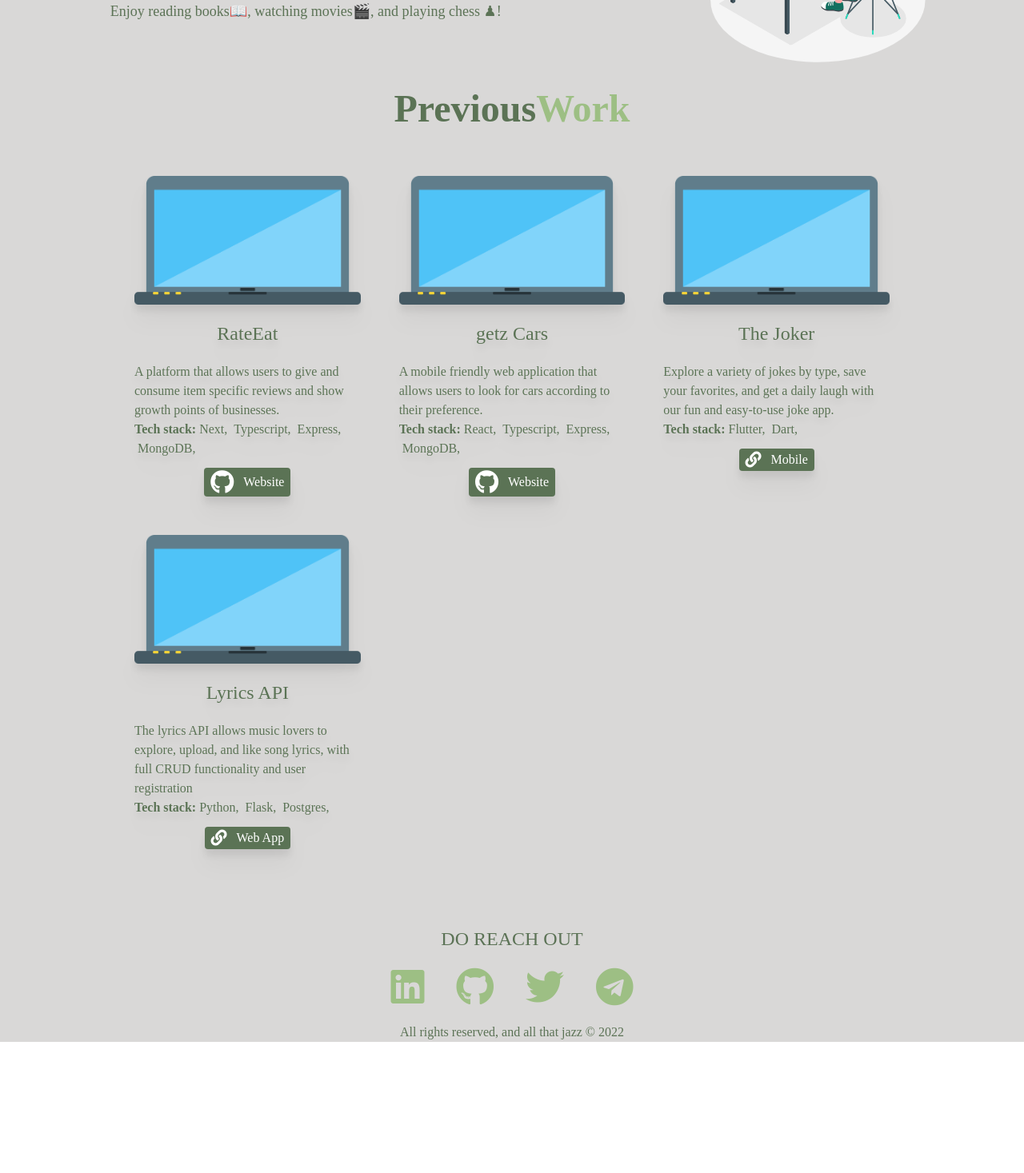
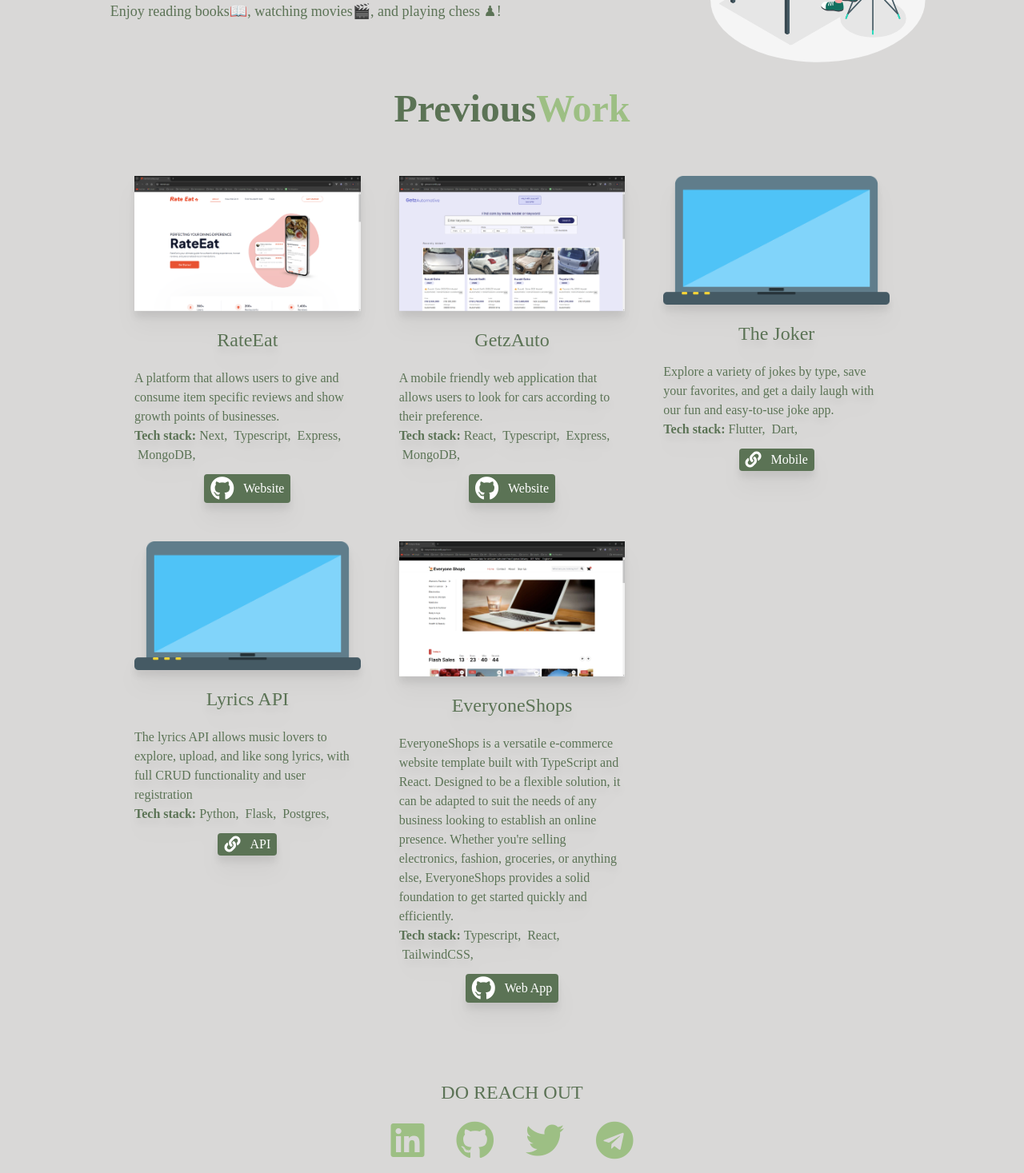
Before and after one commit to AtoBrightSide/portfolio-site, a Vue app: page / in a window 1280 px wide. Shown: the part 900-2367 px from the top of the page at 80% size. Before the commit the page ends 2203 px from the top, so only its background shows below. Built offline with nearby package versions, Linux system fonts and the light colour scheme.

Commit message:
fix: edit path

```diff
--- a/src/components/ProjectCard.vue
+++ b/src/components/ProjectCard.vue
@@ -1,12 +1,10 @@
 <template>
-  <div
-    class="flex flex-col rounded-md p-4 drop-shadow-xl text-[#5B7355]"
-  >
+  <div class="flex flex-col rounded-md p-4 drop-shadow-xl text-[#5B7355]">
     <img
       class="w-full h-1/3 object-contain"
-      src="../assets/laptop-gf2aa9359c_1280.png"
+      :src="projectImage"
       alt="project_image"
-    />
+      />
     <div class="text-2xl  text-center my-5">
       {{ title }}
     </div>
@@ -20,8 +18,8 @@
       </div>
     </div>
     <div class="flex w-full justify-center gap-2 mt-3">
-      <a :href="info.demo_link">
-        <Button :info="info"/>
+      <a :href="info.demo_link" target="_blank">
+        <Button :info="info" />
       </a>
     </div>
   </div>
--- a/src/components/Projects.vue
+++ b/src/components/Projects.vue
@@ -26,7 +26,7 @@ export default {
           title: "RateEat",
           projectDesc:
             "A platform that allows users to give and consume item specific reviews and show growth points of businesses.",
-          projectImage: "../assets/photo_2022-07-17_20-35-23-modified.png",
+          projectImage: "/src/assets/RateEat.png",
           tech_stack: ["Next", "Typescript", "Express", "MongoDB"],
           info: {
             product: "Website",
@@ -35,10 +35,10 @@ export default {
           },
         },
         {
-          title: "getz Cars",
+          title: "GetzAuto",
           projectDesc:
             "A mobile friendly web application that allows users to look for cars according to their preference.",
-          projectImage: "Something",
+          projectImage: "/src/assets/GetzAuto.png",
           tech_stack: ["React", "Typescript", "Express", "MongoDB"],
           info: {
             product: "Website",
@@ -50,7 +50,7 @@ export default {
           title: "The Joker",
           projectDesc:
             "Explore a variety of jokes by type, save your favorites, and get a daily laugh with our fun and easy-to-use joke app.",
-          projectImage: "Something",
+          projectImage: "/src/assets/laptop-gf2aa9359c_1280.png",
           tech_stack: ["Flutter", "Dart",],
           info: {
             product: "Mobile",
@@ -61,12 +61,23 @@ export default {
         {
           title: "Lyrics API",
           projectDesc: "The lyrics API allows music lovers to explore, upload, and like song lyrics, with full CRUD functionality and user registration ",
-          projectImage: "Something",
+          projectImage: "/src/assets/laptop-gf2aa9359c_1280.png",
           tech_stack: ["Python", "Flask", "Postgres"],
           info: {
-            product: "Web App",
+            product: "API",
             demo_link: "https://github.com/AtoBrightSide/lyrics-api",
             github: true,
+          },
+        },
+        {
+          title: "EveryoneShops",
+          projectDesc: "EveryoneShops is a versatile e-commerce website template built with TypeScript and React. Designed to be a flexible solution, it can be adapted to suit the needs of any business looking to establish an online presence. Whether you're selling electronics, fashion, groceries, or anything else, EveryoneShops provides a solid foundation to get started quickly and efficiently.",
+          projectImage: "/src/assets/EveryoneShops_1.png",
+          tech_stack: ["Typescript", "React", "TailwindCSS"],
+          info: {
+            product: "Web App",
+            demo_link: "https://everyoneshops.netlify.app",
+            github: false,
           },
         },
       ],
```
